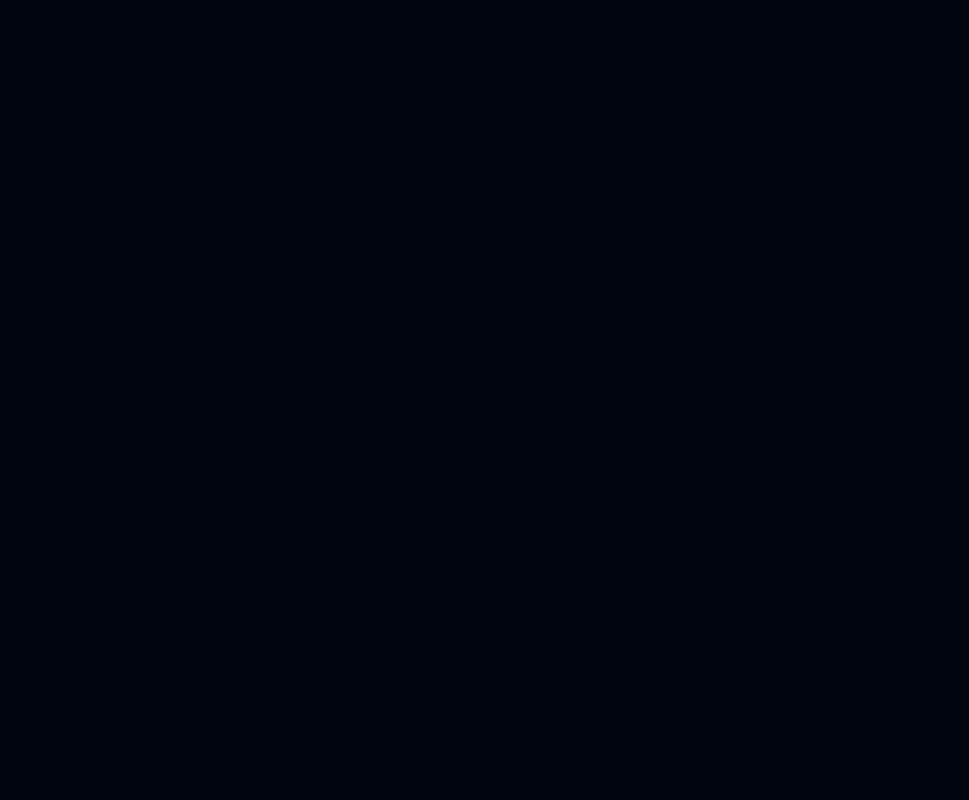
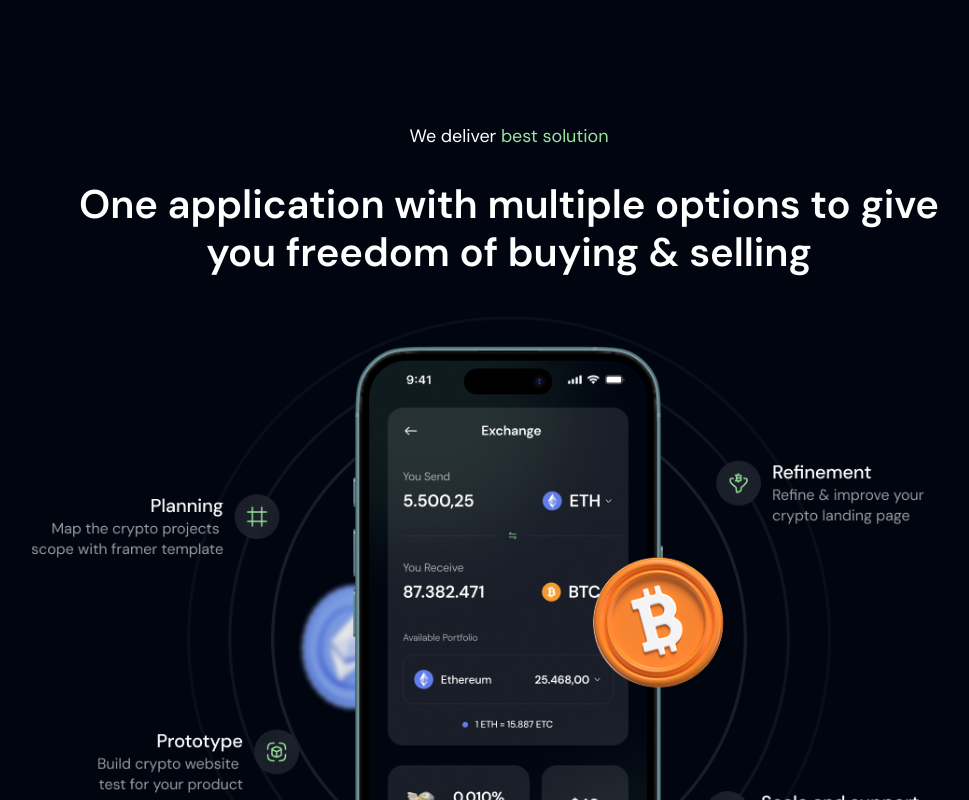
Before and after one commit to akinurrahman/crypto-landing-page, a Next.js app: page / in a window 1280 px wide. Shown: the part 2320-3120 px from the top of the page, without its empty margins (131-1100 px from the left). Before the commit the page ends 2538 px from the top, so only its background shows below. Built offline with nearby package versions, Linux system fonts and the light colour scheme.

Commit message:
Add What We Offer section

```diff
--- a/src/app/page.js
+++ b/src/app/page.js
@@ -5,6 +5,7 @@ import TrustedBy from '@/components/landing-page/trusted-by'
 import FeaturedCryptoCoins from '@/components/landing-page/featured-coins'
 import WhyCrypgo from '@/components/landing-page/why-crypgo'
 import Statistics from '@/components/landing-page/statictics'
+import WhatWeOffer from '@/components/landing-page/what-we-offer'
 
 const page = () => {
   return (
@@ -16,6 +17,7 @@ const page = () => {
       <FeaturedCryptoCoins />
       <WhyCrypgo />
       <Statistics />
+      <WhatWeOffer />
     </div>
   );
 }
--- /dev/null
+++ b/src/components/landing-page/what-we-offer.jsx
@@ -0,0 +1,26 @@
+import { images } from "@/constants/images.constants";
+import Image from "next/image";
+import React from "react";
+
+const WhatWeOffer = () => {
+  return (
+    <section>
+      <h2 className="text-center text-lg tracking-tight  mb-[20px] md:mb-[30px] ">
+        We deliver <span className="text-primary">best solution</span>
+      </h2>
+      <h2 className="heading-primary text-center mb-[20px] md:mb-[30px] lg:mb-[40px] md:w-4/5 mx-auto ">
+        One application with multiple options to give you freedom of buying &
+        selling
+      </h2>
+      <Image
+        src={images.whatWeOfferHeroImage}
+        alt="what-we-offer-hero"
+        className="w-full h-full object-cover"
+        width={1200}
+        height={840}
+      />
+    </section>
+  );
+};
+
+export default WhatWeOffer;
--- a/src/constants/images.constants.js
+++ b/src/constants/images.constants.js
@@ -20,6 +20,7 @@ import iconForKickstart from '@/assets/icons/lightning.svg'
 
 import heroImage from '@/assets/images/hero-image.png'
 import whyCrypgoHeroImage from '@/assets/images/why-crypgo-hero.png'
+import whatWeOfferHeroImage from '@/assets/images/what-we-offer-hero.png'
 
 import shadow from '@/assets/overlays/shadow.svg'
 
@@ -46,7 +47,8 @@ export const icons = {
 
 export const images = {
     heroImage,
-    whyCrypgoHeroImage
+    whyCrypgoHeroImage,
+    whatWeOfferHeroImage
 }
 export const overlays = {
     shadow
```
Also changed, not shown: src/assets/images/what-we-offer-hero.png (added).
